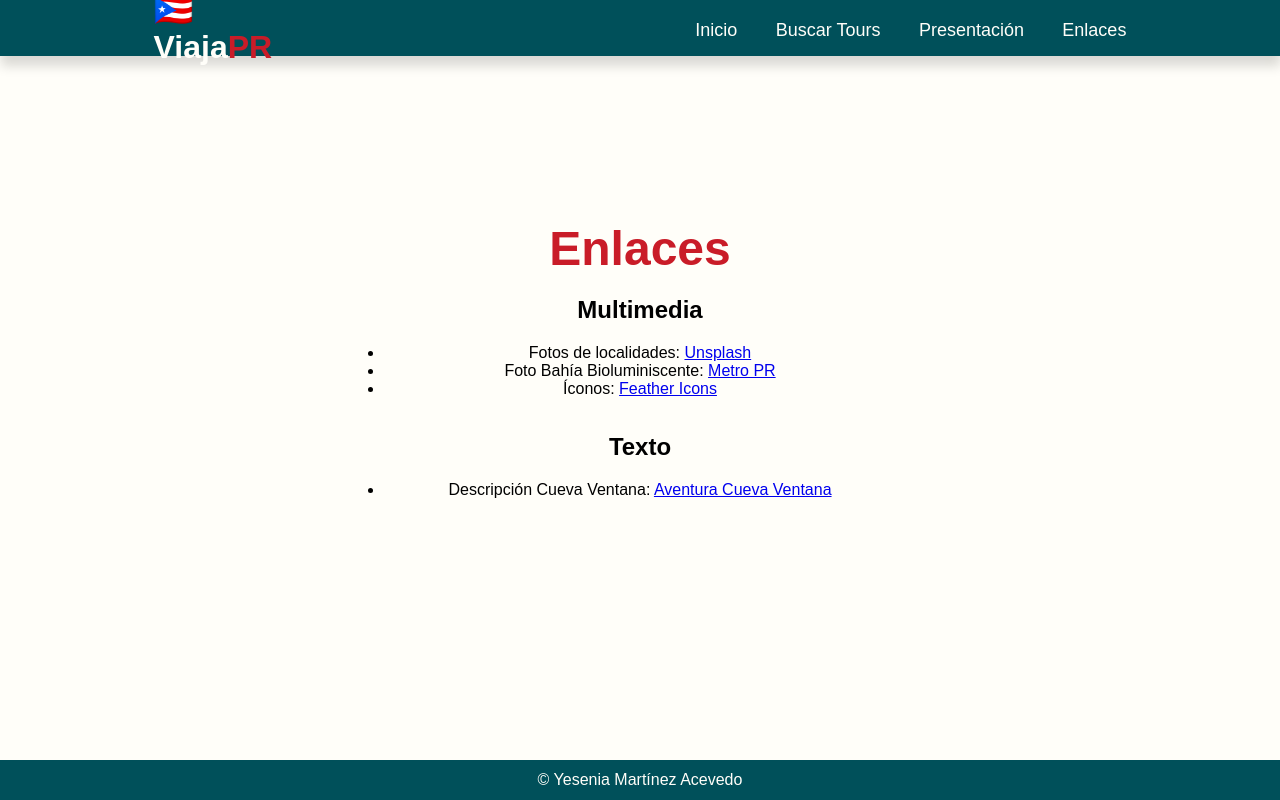
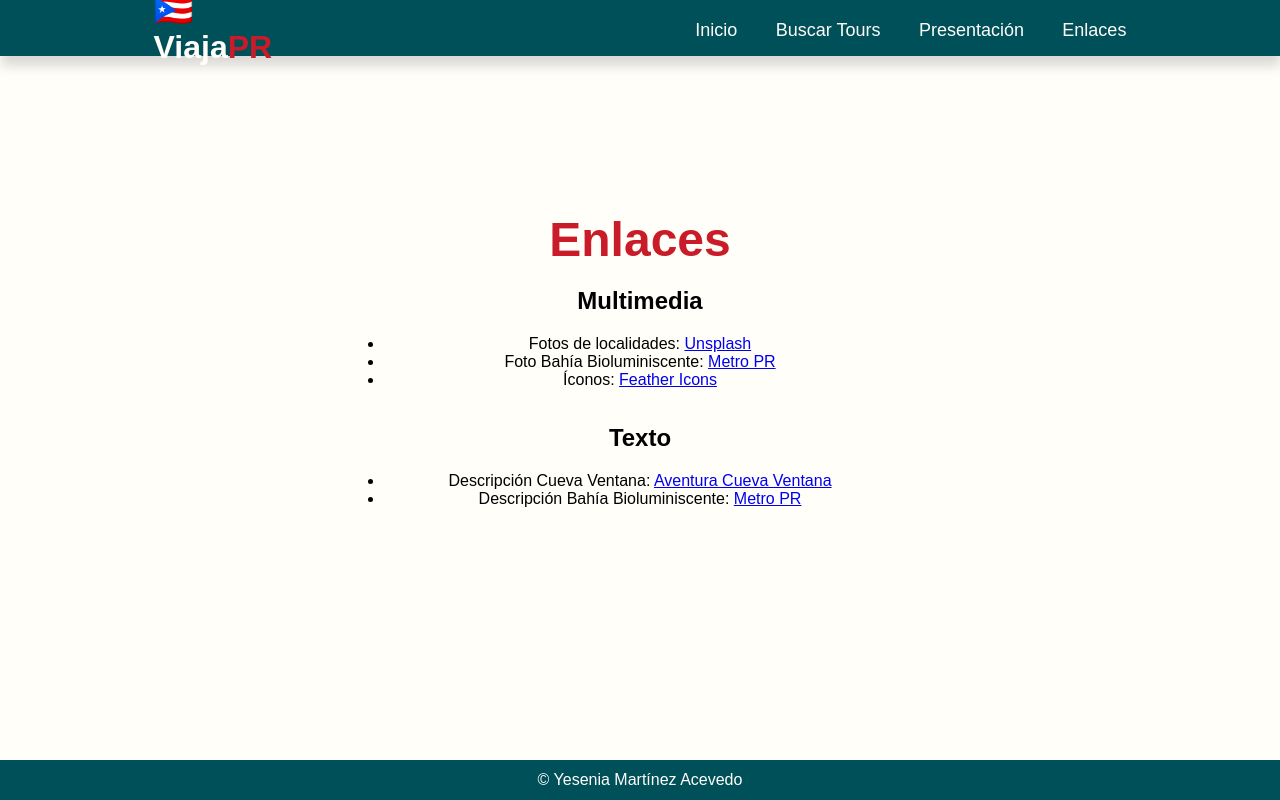
Before and after one commit to ymartinezac/pec1-travel-portal, a React (Vite) app: page /enlaces in a window 1280 px wide. Built offline with nearby package versions, Linux system fonts and the light colour scheme; a web font is replaced by a local one.

Commit message:
contenido

```diff
--- a/src/components/enlaces/enlaces.tsx
+++ b/src/components/enlaces/enlaces.tsx
@@ -17,6 +17,7 @@ const Enlaces = () => {
                 <h2>Texto</h2>
                 <ul>
                     <li>Descripción Cueva Ventana: <a href="https://www.facebook.com/aventuracuevaventana/">Aventura Cueva Ventana </a></li>
+                    <li>Descripción Bahía Bioluminiscente: <a href="https://www.metro.pr/pr/noticias/2019/12/29/bahia-bioluminiscente-boricua-las-7-maravillas-del-mundo-2020.html">Metro PR</a></li>
                 </ul>
             </article>
 
--- a/src/index.tsx
+++ b/src/index.tsx
@@ -19,7 +19,7 @@ function App ()  {
             id: 1,
             nombre: "Bahía Bioluminiscente",
             img_url:  "https://cdn.filestackcontent.com/UjlHivVFRDqtOIqe12C9/convert?cache=true&compress=true&quality=100&w=2000&fit=max",
-            descripcion: "Lorem ipsum",
+            descripcion: "La Bahía Mosquito, de la isla-municipio de Vieques fue nombrada como una de las maravillas del mundo para ver en el 2020. Así lo afirmó el sitio especializado Condé Nest Traveler, que compiló los mejores lugares para visitar en el año entrante. La bahía es conocida por su bioluminisciencia, un fenómeno que solo puede ser observado en varias partes del mundo y que en Puerto Rico puede ser observado en tres localizaciones: la mencionada bahía; Laguna Grande, en Fajardo; y La Parguera, en Lajas.",
             duracion: 6,
             guia: true,
             ratings: [ {puntuacion: 5}, {puntuacion: 5}, {puntuacion: 5}],
```
Also changed, not shown: 2 other files (tests, documents, lock files or other folders).
